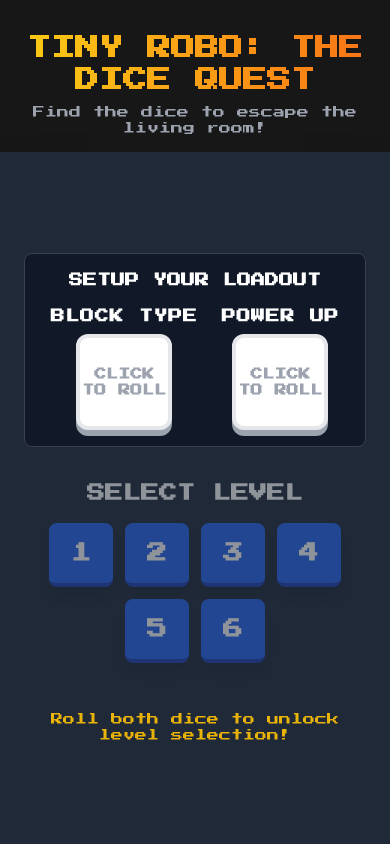
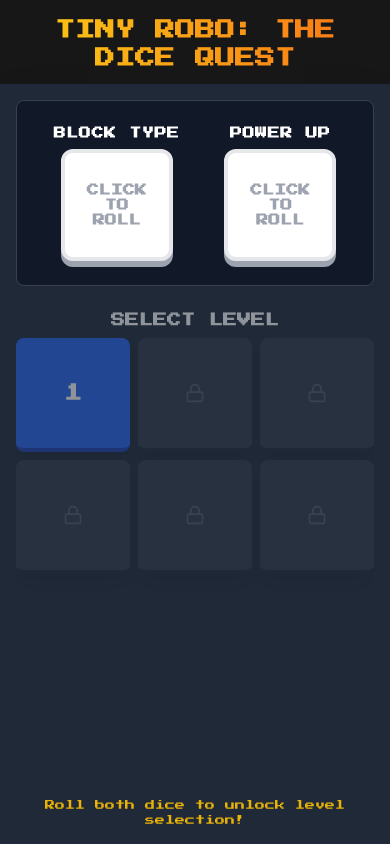
Before and after one commit to bertdk/tiny-robo-the-dice-quest, a React (Vite) app: page / in a window 390 px wide. Built offline with nearby package versions, Linux system fonts and the light colour scheme.

Commit message:
Merge main, selectively accepting updates and discarding configuration files.

```diff
--- a/App.tsx
+++ b/App.tsx
@@ -1,3 +1,4 @@
+
 import React, { useState, useEffect } from 'react';
 import GameCanvas from './components/GameCanvas';
 import Dice from './components/Dice';
@@ -66,7 +67,7 @@ const App: React.FC = () => {
               console.log('Access Denied');
           }
       };
-      (window as any).unlockLevels(1000, "robo");
+      // (window as any).unlockLevels(1000, "robo");
   }, []);
 
   const saveProgress = (newProgress: LevelProgress) => {
@@ -127,25 +128,26 @@ const App: React.FC = () => {
   const handlePowerUpRoll = (result: PowerUpType) => setPowerUpType(result);
 
   return (
-    <div className={`min-h-screen bg-neutral-900 flex flex-col items-center justify-center overflow-hidden ${gameState === 'playing' ? 'w-full h-full p-0' : 'p-0 md:p-4 h-[100dvh]'}`}>
+    <div className={`fixed inset-0 bg-neutral-900 flex flex-col items-center justify-center overflow-hidden ${gameState === 'playing' ? 'p-0' : 'p-0 md:p-4'}`}>
       {/* Show Header ONLY in Menu screens, not during gameplay */}
+      {/* Updated: Always show header even on landscape mobile but smaller */}
       {gameState !== 'playing' && (
-          <header className="mb-4 text-center mt-4 md:mt-0 p-4 pb-0">
-            <h1 className="text-2xl md:text-5xl font-extrabold text-transparent bg-clip-text bg-gradient-to-r from-yellow-400 to-orange-500 mb-2 font-['Press_Start_2P']">
+          <header className="mb-2 md:mb-4 text-center mt-2 md:mt-0 p-2 md:p-4 pb-0 shrink-0 landscape:mb-0 landscape:p-1">
+            <h1 className="text-xl landscape:text-xl md:text-5xl md:landscape:text-6xl font-extrabold text-transparent bg-clip-text bg-gradient-to-r from-yellow-400 to-orange-500 mb-1 md:mb-2 font-['Press_Start_2P']">
               TINY ROBO: THE DICE QUEST
             </h1>
-            <p className="text-gray-400 text-xs md:text-base">Find the dice to escape the living room!</p>
+            <p className="text-gray-400 text-sm md:text-base hidden sm:block">Find the dice to escape the living room!</p>
           </header>
       )}
 
-      <main className={`flex flex-col items-center justify-center ${gameState === 'playing' ? 'w-full h-full' : 'w-full max-w-5xl h-full'}`}>
+      <main className={`flex flex-col items-center justify-center flex-1 min-h-0 w-full ${gameState === 'playing' ? '' : 'max-w-7xl'}`}>
         {gameState === 'start' && (
-          <div className="bg-gray-800 p-4 md:p-10 rounded-none md:rounded-xl shadow-2xl text-center border-0 md:border-2 border-gray-700 w-full max-w-2xl h-full md:h-auto flex flex-col justify-center">
+          <div className="bg-gray-800 p-4 md:p-10 rounded-none md:rounded-xl shadow-2xl text-center border-0 md:border-2 border-gray-700 w-full max-w-7xl h-full md:h-auto max-h-full flex flex-col justify-center overflow-y-auto custom-scrollbar landscape:overflow-hidden landscape:justify-start">
 
              {/* Dice Section */}
-             <div className="bg-gray-900 p-4 md:p-6 rounded-lg mb-8 border border-gray-700 mx-2 md:mx-0">
-                 <h2 className="text-white font-bold mb-4 text-sm md:text-base">SETUP YOUR LOADOUT</h2>
-                 <div className="flex justify-center gap-6 md:gap-12 items-center">
+             <div className="bg-gray-900 p-6 landscape:p-2 md:landscape:p-12 lg:landscape:p-16 rounded-lg mb-6 landscape:mb-1 md:landscape:mb-8 border border-gray-700 mx-0 md:mx-0 shrink-0">
+                 <h2 className="text-white font-bold mb-4 md:mb-8 text-lg md:text-2xl hidden sm:block">SETUP YOUR LOADOUT</h2>
+                 <div className="flex justify-evenly gap-8 landscape:gap-16 md:landscape:gap-48 items-center">
                      <Dice
                         label="BLOCK TYPE"
                         options={DICE_BLOCK_OPTIONS}
@@ -161,29 +163,30 @@ const App: React.FC = () => {
                  </div>
              </div>
 
-             <div className={`transition-opacity duration-500 ${diceRolled ? 'opacity-100' : 'opacity-50 pointer-events-none'}`}>
-                 <h3 className="text-white text-lg md:text-xl mb-4 font-bold">SELECT LEVEL</h3>
-                 <div className="flex justify-center flex-wrap gap-3 md:gap-4 mb-8">
+             <div className={`transition-opacity duration-500 flex-1 md:flex-none overflow-y-auto md:overflow-visible ${diceRolled ? 'opacity-100' : 'opacity-50 pointer-events-none'}`}>
+                 <h3 className="text-white text-sm md:text-xl mb-2 md:mb-4 font-bold landscape:mb-1 landscape:text-sm">SELECT LEVEL</h3>
+                 {/* Updated grid: 3 cols on mobile portrait, 6 cols on landscape/desktop for single line */}
+                 <div className="grid grid-cols-3 md:grid-cols-6 landscape:grid-cols-6 gap-2 md:gap-4 mb-4 md:mb-8 pb-4 landscape:mb-0 landscape:pb-0 landscape:px-12">
                     {Array.from({ length: MAX_LEVELS }, (_, i) => i + 1).map((level) => (
                       <button
                         key={level}
                         disabled={level > unlockedLevels}
                         onClick={() => startGame(level)}
-                        className={`w-16 h-16 md:w-24 md:h-24 rounded-lg flex flex-col items-center justify-center text-xl md:text-2xl font-bold transition-transform transform hover:scale-105 shadow-lg border-b-4
+                        className={`aspect-square rounded-lg flex flex-col items-center justify-center text-lg md:text-2xl font-bold transition-transform transform hover:scale-105 shadow-lg border-b-4
                           ${level <= unlockedLevels
                             ? 'bg-blue-600 border-blue-800 text-white hover:bg-blue-500 cursor-pointer active:translate-y-1 active:border-b-0'
                             : 'bg-gray-700 border-gray-800 text-gray-500 cursor-not-allowed opacity-70'
-                          }`}
+                          } landscape:text-sm landscape:border-b-2`}
                       >
-                        {level > unlockedLevels ? <Lock size={20} /> : level}
-                        {progress[level]?.completedAt && <span className="text-[8px] md:text-[10px] text-green-300 mt-1">✔ DONE</span>}
+                        {level > unlockedLevels ? <Lock size={20} className="landscape:w-4 landscape:h-4" /> : level}
+                        {progress[level]?.completedAt && <span className="text-[8px] md:text-[10px] text-green-300 mt-1 landscape:text-[6px]">✔</span>}
                       </button>
                     ))}
                  </div>
              </div>
 
              {!diceRolled && (
-                 <p className="text-yellow-500 text-xs md:text-sm mt-4">Roll both dice to unlock level selection!</p>
+                 <p className="text-yellow-500 text-[10px] md:text-sm mt-2 shrink-0 landscape:mt-0">Roll both dice to unlock level selection!</p>
              )}
           </div>
         )}
@@ -224,22 +227,25 @@ const App: React.FC = () => {
 
         {/* Re-roll Screen (Win Intermediate) */}
         {gameState === 'reroll' && (
-            <div className="bg-gray-800 p-8 md:p-10 rounded-none md:rounded-xl shadow-2xl text-center border-0 md:border-2 border-purple-600 w-full max-w-2xl h-full md:h-auto flex flex-col justify-center">
-                 <Trophy className="w-12 h-12 md:w-16 md:h-16 text-yellow-400 mx-auto mb-4" />
-                 <h2 className="text-2xl md:text-3xl text-white mb-2 font-bold">LEVEL COMPLETE!</h2>
-                 <p className="text-gray-300 mb-8 text-sm md:text-base">Choose one dice to re-roll for the next level, or keep your setup.</p>
+            <div className="bg-gray-800 p-2 md:p-10 rounded-none md:rounded-xl shadow-2xl text-center border-0 md:border-2 border-purple-600 w-full max-w-xl h-full flex flex-col justify-between md:justify-evenly overflow-hidden">
+                 <div className="flex-shrink-0 mt-2 md:mt-0 landscape:mt-1">
+                    <Trophy className="w-8 h-8 md:w-16 md:h-16 text-yellow-400 mx-auto mb-1 md:mb-4 landscape:w-6 landscape:h-6" />
+                    <h2 className="text-lg md:text-3xl text-white mb-1 md:mb-2 font-bold landscape:text-base">LEVEL COMPLETE!</h2>
+                    <p className="text-gray-300 mb-2 md:mb-8 text-xs md:text-base px-4 landscape:mb-2 landscape:text-[10px] landscape:leading-tight block">Choose one dice to re-roll for the next level, or keep your setup.</p>
+                 </div>
 
-                 <div className="bg-gray-900 p-6 md:p-8 rounded-lg mb-8 flex flex-col md:flex-row justify-center gap-8 md:gap-12 mx-2 md:mx-0">
+                 <div className="bg-gray-900 p-2 md:p-4 rounded-lg mb-2 md:mb-4 flex flex-row justify-center gap-4 md:gap-12 mx-2 md:mx-0 items-center shrink-0 landscape:p-2 landscape:mb-2 landscape:gap-8 h-auto">
                      <div className="flex flex-col items-center">
-                         <span className="text-white text-xs mb-2">CURRENT: {blockType}</span>
+                         <span className="text-white text-[10px] md:text-xs mb-1 md:mb-2">{blockType}</span>
                          <Dice
                             label="RE-ROLL BLOCK?"
                             options={DICE_BLOCK_OPTIONS}
                             onRollComplete={handleBlockRoll}
                          />
                      </div>
+                     <div className="w-px h-24 md:h-32 bg-gray-700 mx-1 md:mx-2 md:hidden landscape:h-16"></div>
                      <div className="flex flex-col items-center">
-                         <span className="text-white text-xs mb-2">CURRENT: {powerUpType}</span>
+                         <span className="text-white text-[10px] md:text-xs mb-1 md:mb-2">{powerUpType}</span>
                          <Dice
                             label="RE-ROLL POWER?"
                             options={DICE_POWERUP_OPTIONS}
@@ -250,15 +256,15 @@ const App: React.FC = () => {
 
                  <button
                     onClick={() => startGame(selectedLevel + 1)}
-                    className="bg-purple-600 hover:bg-purple-500 text-white font-bold py-4 px-10 rounded-lg text-xl transition-colors shadow-[0_4px_0_rgb(88,28,135)] active:translate-y-1 active:shadow-none flex items-center gap-2 mx-auto w-full md:w-auto justify-center"
+                    className="bg-purple-600 hover:bg-purple-500 text-white font-bold py-3 md:py-4 px-6 md:px-10 rounded-lg text-sm md:text-xl transition-colors shadow-[0_4px_0_rgb(88,28,135)] active:translate-y-1 active:shadow-none flex items-center gap-2 mx-auto w-full md:w-auto justify-center mb-2 md:mb-0 shrink-0 landscape:py-2 landscape:px-8"
                  >
-                   START LEVEL {selectedLevel + 1} <ArrowRight />
+                   START LEVEL {selectedLevel + 1} <ArrowRight size={18} />
                  </button>
             </div>
         )}
 
         {gameState === 'win' && (
-          <div className="bg-gray-800 p-10 rounded-none md:rounded-xl shadow-2xl text-center border-0 md:border-2 border-yellow-600 w-full max-w-lg h-full md:h-auto flex flex-col justify-center">
+          <div className="bg-gray-800 p-10 rounded-none md:rounded-xl shadow-2xl text-center border-0 md:border-2 border-yellow-600 w-full max-w-lg h-full flex flex-col justify-evenly">
              <Trophy className="w-24 h-24 text-yellow-400 mx-auto mb-4" />
              <h2 className="text-4xl text-yellow-400 mb-4 font-bold">VICTORY!</h2>
              <p className="text-white mb-8">You have conquered the entire house!</p>
--- a/components/Dice.tsx
+++ b/components/Dice.tsx
@@ -42,26 +42,28 @@ const Dice: React.FC<DiceProps> = ({ options, onRollComplete, label, locked = fa
 
     return (
         <div className="flex flex-col items-center">
-            <h3 className="text-white font-bold mb-2 text-sm uppercase tracking-wider">{label}</h3>
+            <h3 className="text-white font-bold mb-2 md:mb-4 text-xs md:text-lg uppercase tracking-wider landscape:mb-1 landscape:text-[10px] md:landscape:text-xl">{label}</h3>
             <div
                 onClick={handleRoll}
                 className={`
-                    w-24 h-24 bg-white rounded-xl shadow-[0_6px_0_#9ca3af] flex flex-col items-center justify-center cursor-pointer
+                    w-28 h-28 landscape:w-24 landscape:h-24 md:landscape:w-48 md:landscape:h-48
+                    bg-white rounded-xl shadow-[0_6px_0_#9ca3af] flex flex-col items-center justify-center cursor-pointer
                     transition-all duration-100 select-none border-4 border-gray-200
                     ${rolling ? 'animate-spin' : 'hover:scale-105 active:translate-y-1 active:shadow-none'}
                     ${locked ? 'opacity-50 cursor-not-allowed' : ''}
                     ${resultIndex !== null ? 'bg-gradient-to-br from-yellow-100 to-white border-yellow-400' : ''}
+                    p-4 md:p-8 landscape:p-2
                 `}
             >
                 {rolling ? (
-                    <div className="text-4xl text-gray-400">?</div>
+                    <div className="text-4xl md:text-7xl text-gray-400 landscape:text-2xl md:landscape:text-8xl">?</div>
                 ) : currentOption ? (
                     <>
-                        {Icon && <Icon size={32} className="text-gray-800 mb-1" />}
-                        <span className="text-[10px] font-bold text-gray-600 text-center px-1 leading-tight">{currentOption.label}</span>
+                        {Icon && <Icon size={32} className="text-gray-800 mb-2 landscape:w-8 landscape:h-8 landscape:mb-1 md:landscape:w-32 md:landscape:h-32 md:landscape:mb-4" />}
+                        <span className="text-[10px] font-bold text-gray-600 text-center px-1 leading-tight landscape:text-[8px] md:landscape:text-3xl">{currentOption.label}</span>
                     </>
                 ) : (
-                    <span className="text-xs text-gray-400 font-bold">CLICK TO ROLL</span>
+                    <span className="text-xs text-gray-400 font-bold px-2 text-center leading-tight landscape:text-[10px] md:landscape:text-3xl">CLICK TO ROLL</span>
                 )}
             </div>
         </div>
--- a/constants.ts
+++ b/constants.ts
@@ -1,10 +1,12 @@
 
 import { BlockType, PowerUpType } from './types';
-import { Square, BoxSelect, ArrowUpToLine, MoveHorizontal, Clock, RefreshCcw, ChevronsUp, Crosshair, Feather, Zap, Heart, Ghost } from 'lucide-react';
+import { Square, BoxSelect, ArrowUpToLine, MoveHorizontal, Clock, RefreshCcw, ChevronsUp, Crosshair, Feather, Ghost, Heart } from 'lucide-react';
 
 export const TILE_SIZE = 40;
-export const GRAVITY = 0.6; // Slightly heavier for better feel
+export const GRAVITY = 0.6; // Base gravity
+export const FALL_GRAVITY_MULTIPLIER = 2.0; // Multiplier when falling for snappier feel
 export const JUMP_FORCE = -13; // Stronger jump to clear furniture
+export const COYOTE_TIME_MS = 100; // Time in ms to allow jumping after leaving ledge
 export const MOVE_SPEED = 4; // Snappy movement
 export const MAX_FALL_SPEED = 15;
 export const CANVAS_WIDTH = 1024;
--- a/metadata.json
+++ b/metadata.json
@@ -1,5 +1,5 @@
 {
-  "name": "Tiny Robo: The Dice Quest",
+  "name": "Tiny Robo The Dice Quest",
   "description": "A 2D platformer where a tiny robot navigates a giant living room. Use WASD to move, F to build blocks, and reach the dice checkpoints!",
   "requestFramePermissions": []
 }
--- a/types.ts
+++ b/types.ts
@@ -69,6 +69,7 @@ export interface Entity {
 
 export interface PlayerState extends Entity {
   isGrounded: boolean;
+  lastGroundedTime: number; // For Coyote Time
   isDucking: boolean;
   facingRight: boolean;
   buildMode: boolean;
```
Also changed, not shown: components/GameCanvas.tsx (+73 -26 lines), 1 other file (tests, documents, lock files or other folders).
